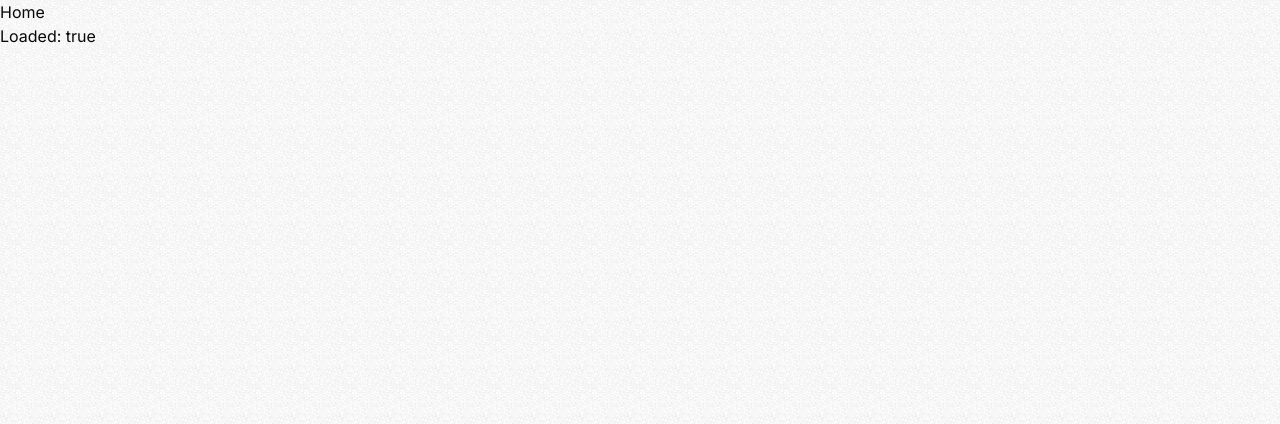
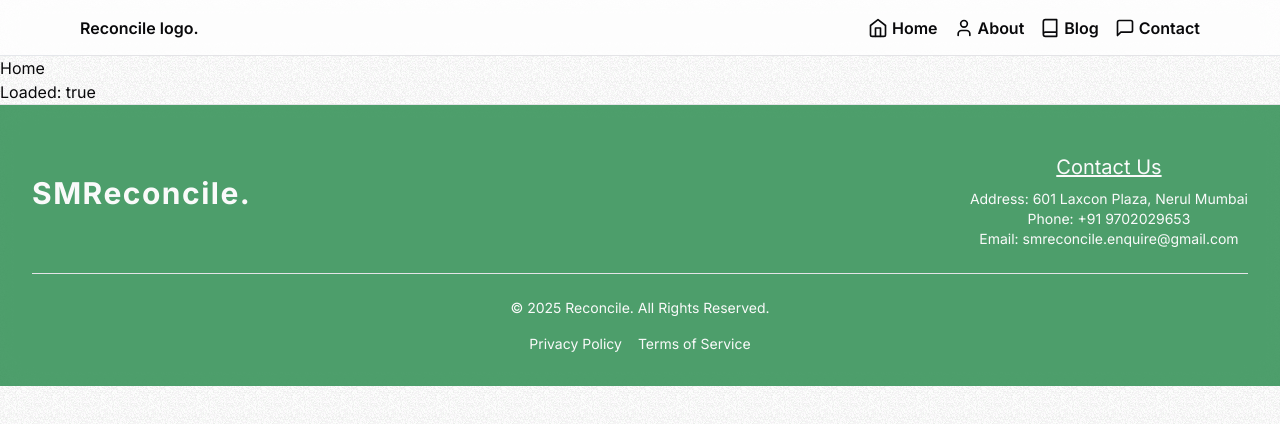
Before and after one commit to SM-Reconcile/SMReconcile-Website, a Next.js app: page / in a window 1280 px wide. Shown: the top 424 px of the page. Built offline with nearby package versions, Linux system fonts and the light colour scheme.

Commit message:
feat: created navbar & footer

```diff
--- a/package.json
+++ b/package.json
@@ -9,6 +9,7 @@
     "lint": "next lint"
   },
   "dependencies": {
+    "@commitlint/config-conventional": "^18.4.3",
     "@tailwindcss/typography": "^0.5.10",
     "clsx": "^2.0.0",
     "lucide-react": "^0.294.0",
--- a/src/app/layout.tsx
+++ b/src/app/layout.tsx
@@ -3,6 +3,8 @@ import { Inter } from "next/font/google";
 import "./globals.css";
 import { cn } from "@/lib/utils";
 import { PreloadProvider } from "@/context/PreloadContext";
+import Navbar from "@/components/Navbar";
+import Footer from "@/components/Footer";
 
 const inter = Inter({ subsets: ["latin"] });
 
@@ -24,7 +26,9 @@ export default function RootLayout({
           inter.className
         )}
       >
+        <Navbar />
         <PreloadProvider>{children}</PreloadProvider>
+        <Footer />
       </body>
     </html>
   );
--- /dev/null
+++ b/src/components/Footer.tsx
@@ -0,0 +1,50 @@
+import React from "react";
+
+const Footer = () => {
+  return (
+    <footer className="bottom-0 z-30 w-full border-t bg-green-700/75 text-zinc-50 backdrop-blur-lg transition-all">
+      <div className="container mx-auto py-8 px-4 md:px-8">
+        <div className="flex flex-col md:flex-row justify-between items-center">
+          <div className="flex items-center justify-center md:justify-start mb-6 md:mb-0">
+            <span className="text-3xl font-bold tracking-wider">
+              SMReconcile.
+            </span>
+            {/* Add your logo or additional branding here */}
+          </div>
+          <div className="flex flex-col items-center md:flex-row md:justify-end mt-4">
+            <div className="md:text-center">
+              <p className="mb-2 md:text-xl text-lg underline">Contact Us</p>
+              <div className="text-sm md:text-md ">
+                <p>Address: 601 Laxcon Plaza, Nerul Mumbai</p>
+                <p>Phone: +91 9702029653</p>
+                <p>Email: smreconcile.enquire@gmail.com</p>
+              </div>
+            </div>
+          </div>
+        </div>
+        <hr className="my-6 border-zinc-200" />
+        <div className="text-center text-sm">
+          <p>
+            &copy; {new Date().getFullYear()} Reconcile. All Rights Reserved.
+          </p>
+          <p className="flex justify-center space-x-4 mt-4">
+            <a
+              href="#"
+              className="text-zinc-50 hover:text-white transition-all"
+            >
+              Privacy Policy
+            </a>
+            <a
+              href="#"
+              className="text-zinc-50 hover:text-white transition-all"
+            >
+              Terms of Service
+            </a>
+          </p>
+        </div>
+      </div>
+    </footer>
+  );
+};
+
+export default Footer;
--- /dev/null
+++ b/src/components/Navbar.tsx
@@ -0,0 +1,140 @@
+"use client";
+import React, { useState } from "react";
+import MaxWidthWrapper from "./MaxWidthWrapper";
+import Link from "next/link";
+import { Home, User, Book, MessageSquare } from "lucide-react";
+
+const Navbar = () => {
+  const [showMobileNav, setShowMobileNav] = useState(false);
+
+  const toggleMobileNav = () => {
+    setShowMobileNav(!showMobileNav);
+  };
+
+  return (
+    <nav className="sticky h-14 inset-x-0 top-0 z-30 w-full border-b border-gray-200 bg-white/75 backdrop-blur-lg transition-all">
+      <MaxWidthWrapper>
+        <div className="flex h-14 items-center border-b border-zinc-200 relative">
+          <Link href={"/"} className="flex z-40 font-semibold">
+            <span>Reconcile logo.</span>
+          </Link>
+
+          {/* Mobile Navigation Toggle Button */}
+          <button
+            className="md:hidden ml-auto mr-4"
+            onClick={toggleMobileNav}
+            aria-label="Toggle mobile navigation"
+          >
+            <svg
+              xmlns="http://www.w3.org/2000/svg"
+              className="h-6 w-6"
+              fill="none"
+              viewBox="0 0 24 24"
+              stroke="currentColor"
+            >
+              {showMobileNav ? (
+                <path
+                  strokeLinecap="round"
+                  strokeLinejoin="round"
+                  strokeWidth="2"
+                  d="M6 18L18 6M6 6l12 12"
+                />
+              ) : (
+                <path
+                  strokeLinecap="round"
+                  strokeLinejoin="round"
+                  strokeWidth="2"
+                  d="M4 6h16M4 12h16m-7 6h7"
+                />
+              )}
+            </svg>
+          </button>
+
+          {/* Mobile Navigation Links */}
+          <div
+            className={`md:hidden ${
+              showMobileNav
+                ? "flex flex-col absolute top-14 left-0 right-0 bg-white border border-gray-300 rounded-md shadow-md"
+                : "hidden"
+            }`}
+          >
+            <Link
+              href={"/"}
+              className="flex items-center justify-center p-4 font-semibold text-gray-800 hover:text-green-500 hover:bg-gray-100"
+            >
+              <Home size={24} className="mr-2" />
+              <span className="text-lg">Home</span>
+            </Link>
+            <Link
+              href={"/about"}
+              className="flex items-center justify-center p-4 font-semibold text-gray-800 hover:text-green-500 hover:bg-gray-100"
+            >
+              <User size={24} className="mr-2" />
+              <span className="text-lg">About</span>
+            </Link>
+            <Link
+              href={"/blog"}
+              className="flex items-center justify-center p-4 font-semibold text-gray-800 hover:text-green-500 hover:bg-gray-100"
+            >
+              <Book size={24} className="mr-2" />
+              <span className="text-lg">Blog</span>
+            </Link>
+            <Link
+              href={"/contact"}
+              className="flex items-center justify-center p-4 font-semibold text-gray-800 hover:text-green-500 hover:bg-gray-100"
+            >
+              <MessageSquare size={24} className="mr-2" />
+              <span className="text-lg">Contact</span>
+            </Link>
+          </div>
+
+          {/* Desktop Navigation Links */}
+          <div className="hidden md:flex flex-1 justify-end items-center space-x-4">
+            <Link
+              href={"/"}
+              className="flex z-40 font-semibold items-center transition duration-300 ease-in-out hover:text-green-500"
+            >
+              <Home
+                size={20}
+                className="mr-1 transition duration-300 ease-in-out transform hover:scale-110"
+              />
+              <span>Home</span>
+            </Link>
+            <Link
+              href={"/about"}
+              className="flex z-40 font-semibold items-center transition duration-300 ease-in-out hover:text-green-500"
+            >
+              <User
+                size={20}
+                className="mr-1 transition duration-300 ease-in-out transform hover:scale-110"
+              />
+              <span>About</span>
+            </Link>
+            <Link
+              href={"/blog"}
+              className="flex z-40 font-semibold items-center transition duration-300 ease-in-out hover:text-green-500"
+            >
+              <Book
+                size={20}
+                className="mr-1 transition duration-300 ease-in-out transform hover:scale-110"
+              />
+              <span>Blog</span>
+            </Link>
+            <Link
+              href={"/contact"}
+              className="flex z-40 font-semibold items-center transition duration-300 ease-in-out hover:text-green-500"
+            >
+              <MessageSquare
+                size={20}
+                className="mr-1 transition duration-300 ease-in-out transform hover:scale-110"
+              />
+              <span>Contact</span>
+            </Link>
+          </div>
+        </div>
+      </MaxWidthWrapper>
+    </nav>
+  );
+};
+
+export default Navbar;
```
Also changed, not shown: 1 other file (tests, documents, lock files or other folders).
